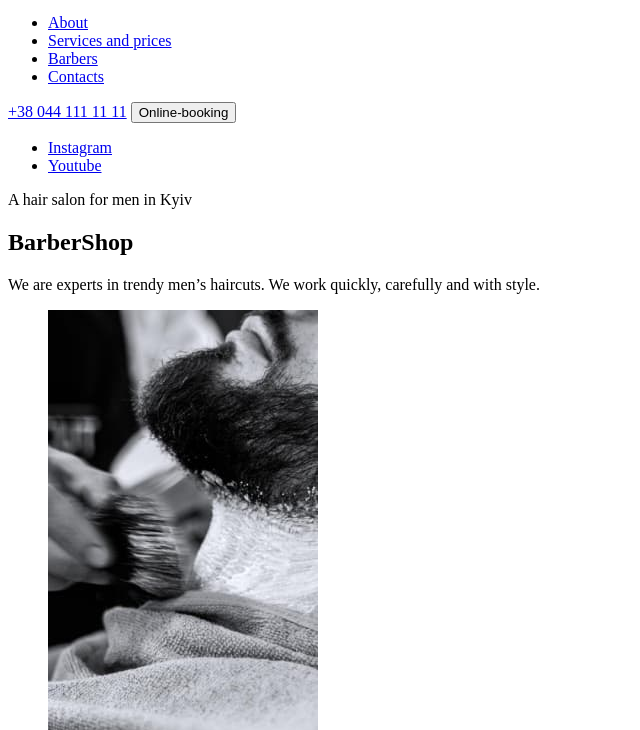
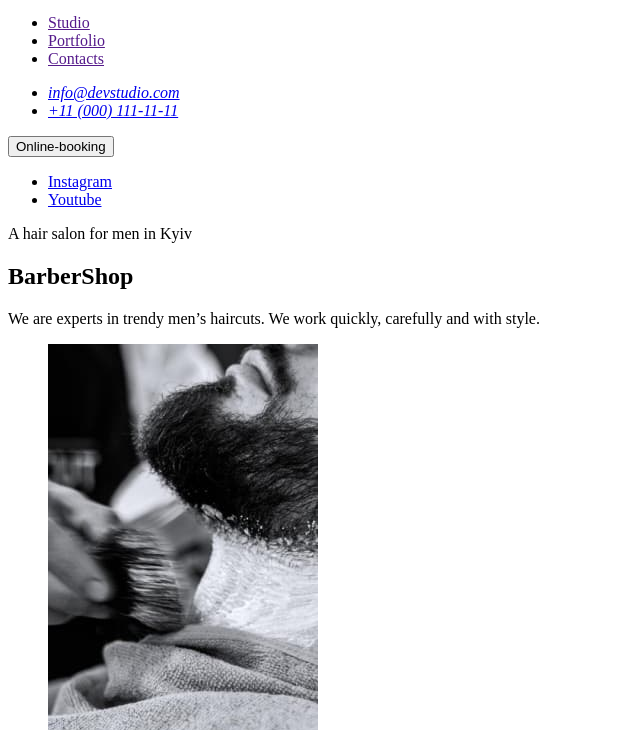
Before and after one commit to Vladychyn/goit-markup-hw-02, a plain HTML site: page index.html in a window 1280 px wide. Shown: the part 70-800 px from the top of the page, without its empty margins (0-640 px from the left). Drawn offline with Linux system fonts and the light colour scheme.

Commit message:
Update index.html

```diff
--- a/index.html
+++ b/index.html
@@ -11,17 +11,21 @@
 <body>
     <header>
         <nav>
-            <a href="/">
-                <img src="/img/logo.svg.jpg" alt="Logo site">
+            <a href="/index.html">
+                <img src="/img/logo.svg.jpg" alt="WebStudio">
             </a>
             <ul>
-                <li><a href="#">About</a></li>
-                <li><a href="#">Services and prices</a></li>
-                <li><a href="#">Barbers</a></li>
-                <li><a href="#">Contacts</a></li>
+                <li><a href="">Studio</a></li>
+                <li><a href="">Portfolio</a></li>
+                <li><a href="">Contacts</a></li>
             </ul>
         </nav>
-        <a href="tel:+380441111111">+38 044 111 11 11</a>
+        <address>
+            <ul>
+                <li><a href="mailto:info@devstudio.com">info@devstudio.com</a></li>
+                <li><a href="tel:+110001111111">+11 (000) 111-11-11</a></li>
+            </ul>
+        </address>
         <button type="button">Online-booking</button>
     </header>
     <main>
```
